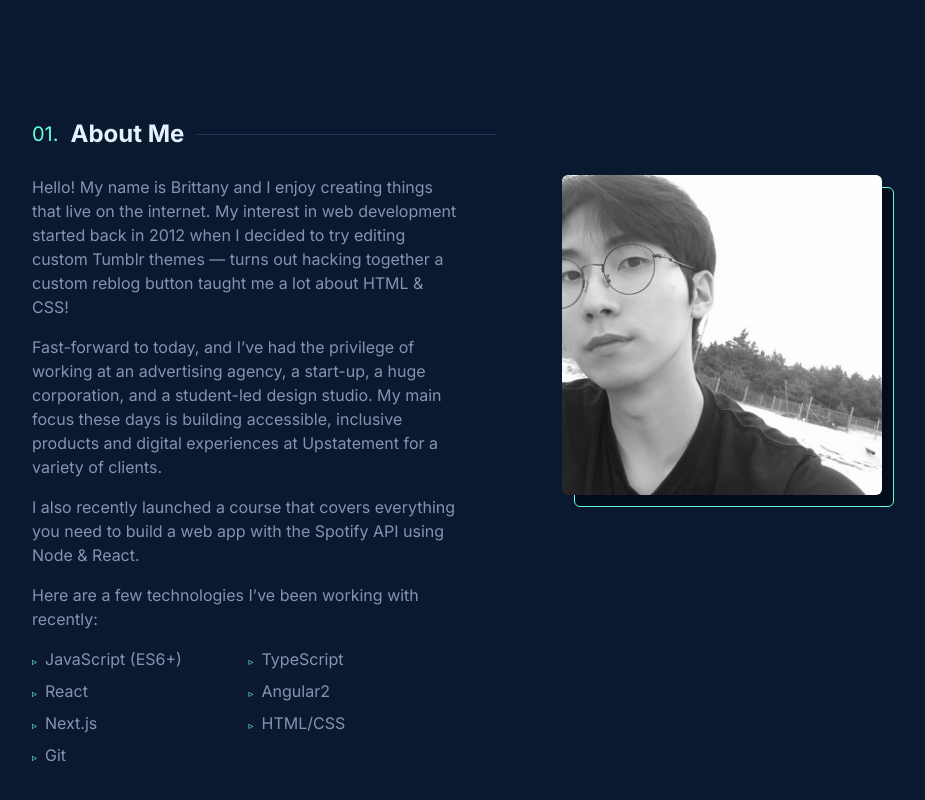
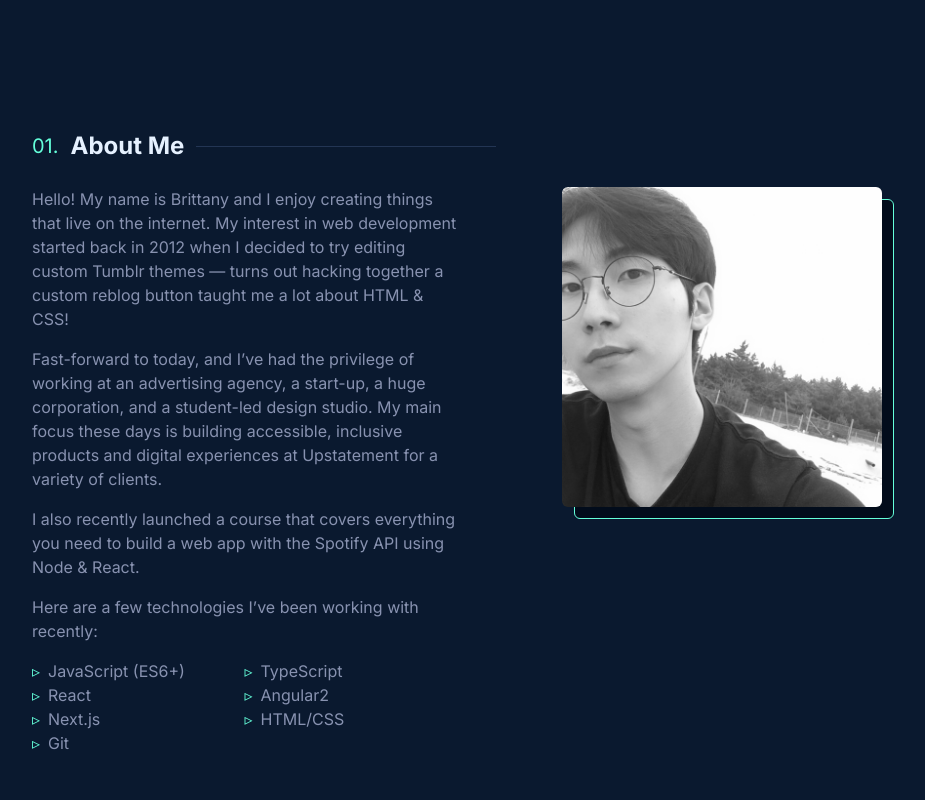
Before and after one commit to heondeam/shlee-resume, a Next.js app: page / in a window 1280 px wide. Shown: the part 758-1558 px from the top of the page, without its empty margins (183-1108 px from the left). Built offline with nearby package versions, Linux system fonts and the light colour scheme.

Commit message:
feat: edit unorder list conponent

```diff
--- a/components/list/unorder-list.tsx
+++ b/components/list/unorder-list.tsx
@@ -1,18 +1,44 @@
 'use client'
 
 import P1 from '@components/typography/p1'
+import { cn } from '@utils/utils'
+import { VariantProps, cva } from 'class-variance-authority'
 
-type UnorderListProps = {
+const unorderedListVariants = cva('grid text-slate', {
+  variants: {
+    cols: {
+      2: 'grid-cols-2',
+      3: 'grid-cols-3',
+      4: 'grid-cols-4'
+    }
+  },
+  defaultVariants: {
+    cols: 2
+  }
+})
+
+export interface UnorderListProps extends VariantProps<typeof unorderedListVariants> {
   items: string[]
+  bulletSize: 'sm' | 'md' | 'lg'
+  className?: string[]
 }
 
-export default function UnorderList({ items }: UnorderListProps) {
+export default function UnorderList({ items, cols, bulletSize, className }: UnorderListProps) {
+  const bulletSizeMap = {
+    sm: 'before:text-[8px]',
+    md: 'before:text-[12px]',
+    lg: 'before:text-[16px]'
+  }
+
   return (
-    <div className="grid grid-cols-2 gap-2 text-slate">
+    <div className={cn(unorderedListVariants({ cols, className }))}>
       {items.map((item, idx) => (
         <P1
+          className={cn(
+            'before:content-["▹"] before:text-green before:inline-block before:mr-2',
+            bulletSizeMap[bulletSize]
+          )}
           key={idx}
-          className="before:content-['▹'] before:text-green before:inline-block before:text-[10px] before:mr-2"
         >
           {item}
         </P1>
```
